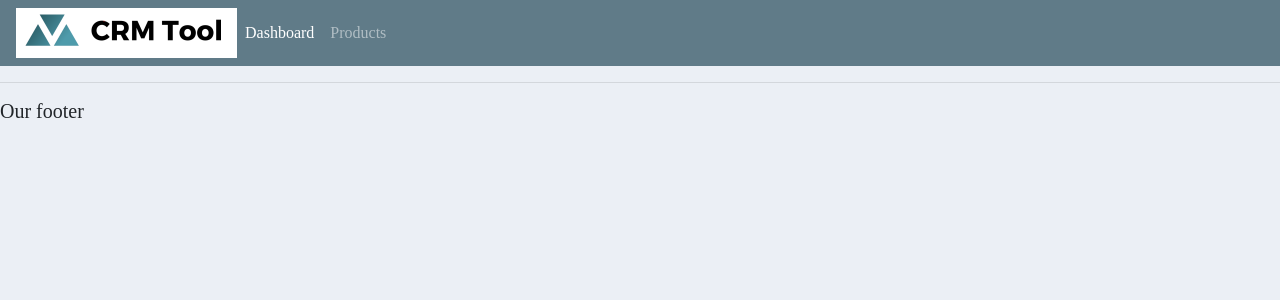
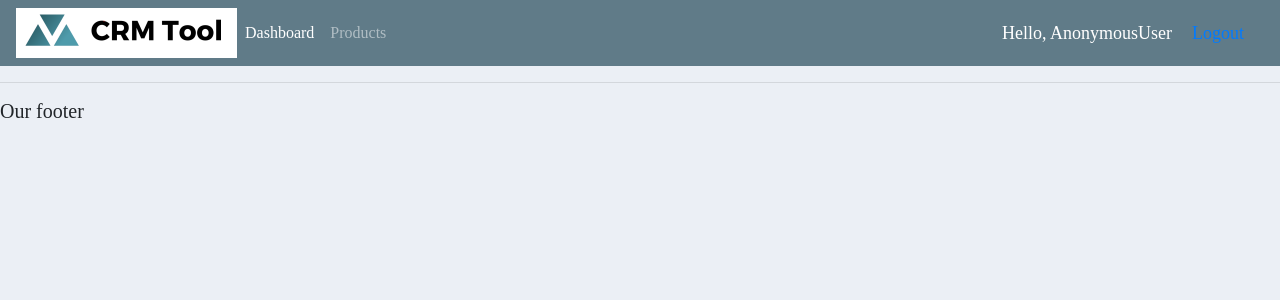
Before and after one commit to harikaduyu/django-crm, a Django app: template accounts/templates/accounts/main.html in a window 1280 px wide. Shown: the top 300 px of the page. Run offline with Django 3.2, Linux system fonts and the light colour scheme; the template is opened without the code that fills it, so the values that code supplies are empty; some libraries are stand-ins or nearby versions; some web fonts are replaced.

Commit message:
user login

```diff
--- a/accounts/templates/accounts/login.html
+++ b/accounts/templates/accounts/login.html
@@ -101,6 +101,7 @@
           </div>
           <div class="d-flex justify-content-center form_container">
             <form method="POST" action="">
+              {% csrf_token %}
               <div class="input-group mb-3">
                 <div class="input-group-append">
                   <span class="input-group-text"
--- a/accounts/templates/accounts/navbar.html
+++ b/accounts/templates/accounts/navbar.html
@@ -1,4 +1,11 @@
 {% load static %}
+<style>
+  .hello-msg {
+    font-size: 18px;
+    color: #fff;
+    margin-right: 20px;
+  }
+</style>
 <nav
   class="navbar navbar-expand-lg navbar-dark"
   style="background-color: #607b88"
@@ -25,4 +32,6 @@
       </li>
     </ul>
   </div>
+  <span class="hello-msg">Hello, {{request.user}} </span>
+  <span class="hello-msg"><a href="{% url 'logout' %}">Logout</a></span>
 </nav>
--- a/accounts/urls.py
+++ b/accounts/urls.py
@@ -4,6 +4,7 @@ from . import views
 urlpatterns = [
     path('', views.home, name="home"),
     path('login/', views.user_login, name="login"),
+    path('logout/', views.user_logout, name="logout"),
     path('register/', views.user_register, name="register"),
     path('products/', views.product, name="products"),
     path('customer/<str:pk>/', views.customer, name="customer"),
```
Also changed, not shown: accounts/views.py (+18 -2 lines), db.sqlite3.
